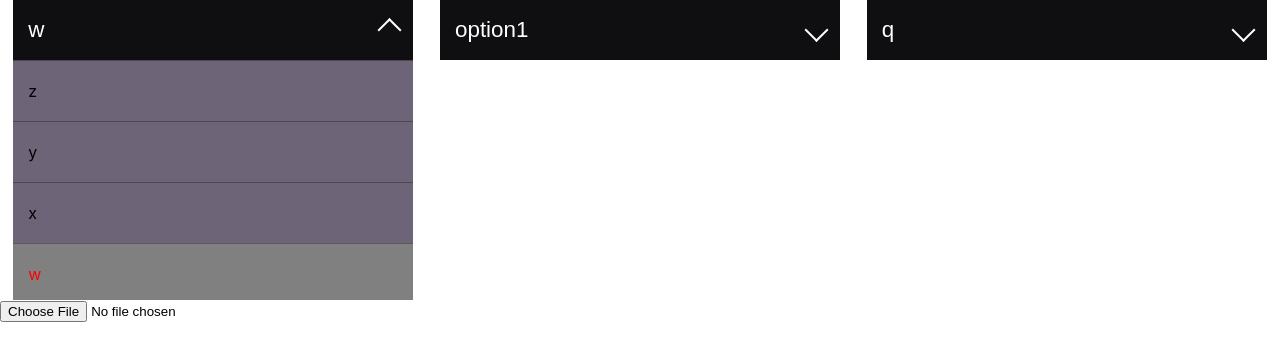
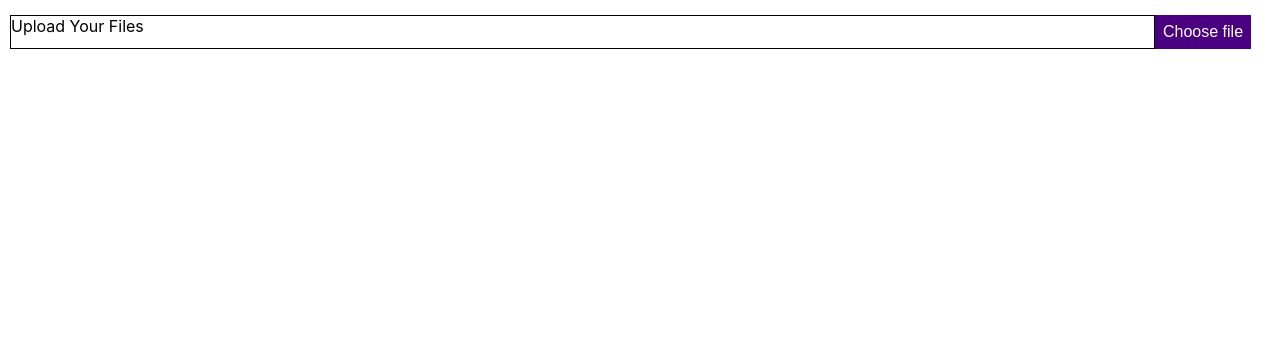
Before and after one commit to waquarmahboob4/CustomComponentEazyDiner, a React (Create React App) app: page / in a window 1280 px wide. Shown: the top 360 px of the page. Built offline with nearby package versions, Linux system fonts and the light colour scheme.

Commit message:
fileUpload Task Completed

```diff
--- a/src/App.jsx
+++ b/src/App.jsx
@@ -42,7 +42,7 @@ function App() {
 
         /> */}
 
-        <DropdownOne
+        {/* <DropdownOne
           id="2"
           optionVisbility={optionVisbility}
           setOptionVisbility={setOptionVisbility}
@@ -73,7 +73,7 @@ function App() {
           optionList={data3}
           onMount={(selectedValue,data)=>{
           }}
-        /><br/>
+        /><br/> */}
 
 
         {/*
--- a/src/Components/FileUpload/index.css
+++ b/src/Components/FileUpload/index.css
@@ -0,0 +1,22 @@
+#uploadLabel {
+    background-color: indigo;
+    color: white;
+    padding: 0.5rem;
+    font-family: sans-serif;
+    cursor: pointer;
+  }
+  .uploadText{
+    width:90%;
+    border:1px solid black;
+    padding:0.5 rem;
+  }
+
+
+  .uploadedFileList{
+    background-color: #fee4c3;
+    width:95%;
+    margin:10px;
+     padding: 5px 10px;
+    display: flex;
+
+  }
--- a/src/Components/FileUpload/index.jsx
+++ b/src/Components/FileUpload/index.jsx
@@ -1,43 +1,86 @@
-import {useState } from "react";
-import './index.css'
+import { useState } from "react";
+import "./index.css";
 
-
-const Dropdown= () =>{
+const Dropdown = () => {
   const [uploadedFile, setUploadedFile] = useState([]);
-
 
   const handleFileChange = (e) => {
     if (e.target.files) {
-            setUploadedFile([...uploadedFile,e.target.files[0]])
-
+      setUploadedFile([...uploadedFile, e.target.files[0]]);
     }
   };
 
   const deleteFile = (ind) => {
     const confirmBox = window.confirm(
       "Do you really want to delete this file?"
-      )
+    );
     if (confirmBox === true) {
-        let newFile=uploadedFile.filter((file,index)=>ind!==index)
-        setUploadedFile(newFile)
+      let newFile = uploadedFile.filter((file, index) => ind !== index);
+      setUploadedFile(newFile);
     }
+  };
+
+  return (
+    <>
+      <div style={{ display: "flex" ,marginLeft: '10px',marginTop:'15px'}}>
+        <input type="file" id="upload" onChange={handleFileChange} hidden />
+
+        <div type="text" className="uploadText">
+          Upload Your Files
+        </div>
+
+        <label id="uploadLabel" htmlFor="upload">
+          Choose file
+        </label>
+
+      </div>
+      {uploadedFile.map((file, ind) => (
+        <div className="uploadedFileList" key={ind} >
+          <p style={{flex:'100%'}}>{file.name}</p>
 
 
 
-      };
+          {/* <button
+
+            // style={{ color: "red" }}
+          > */}
+
+           <svg
+             style={{margin:'16px 0px', color:'red'}}
+            onClick={() => {
+              deleteFile(ind);
+            }} fill="red" version="1.1" id="Capa_1" xmlns="http://www.w3.org/2000/svg"
+	 width="20px" height="18px" viewBox="0 0 482.428 482.429"
+	>
+<g>
+	<g>
+		<path d="M381.163,57.799h-75.094C302.323,25.316,274.686,0,241.214,0c-33.471,0-61.104,25.315-64.85,57.799h-75.098
+			c-30.39,0-55.111,24.728-55.111,55.117v2.828c0,23.223,14.46,43.1,34.83,51.199v260.369c0,30.39,24.724,55.117,55.112,55.117
+			h210.236c30.389,0,55.111-24.729,55.111-55.117V166.944c20.369-8.1,34.83-27.977,34.83-51.199v-2.828
+			C436.274,82.527,411.551,57.799,381.163,57.799z M241.214,26.139c19.037,0,34.927,13.645,38.443,31.66h-76.879
+			C206.293,39.783,222.184,26.139,241.214,26.139z M375.305,427.312c0,15.978-13,28.979-28.973,28.979H136.096
+			c-15.973,0-28.973-13.002-28.973-28.979V170.861h268.182V427.312z M410.135,115.744c0,15.978-13,28.979-28.973,28.979H101.266
+			c-15.973,0-28.973-13.001-28.973-28.979v-2.828c0-15.978,13-28.979,28.973-28.979h279.897c15.973,0,28.973,13.001,28.973,28.979
+			V115.744z"/>
+		<path d="M171.144,422.863c7.218,0,13.069-5.853,13.069-13.068V262.641c0-7.216-5.852-13.07-13.069-13.07
+			c-7.217,0-13.069,5.854-13.069,13.07v147.154C158.074,417.012,163.926,422.863,171.144,422.863z"/>
+		<path d="M241.214,422.863c7.218,0,13.07-5.853,13.07-13.068V262.641c0-7.216-5.854-13.07-13.07-13.07
+			c-7.217,0-13.069,5.854-13.069,13.07v147.154C228.145,417.012,233.996,422.863,241.214,422.863z"/>
+		<path d="M311.284,422.863c7.217,0,13.068-5.853,13.068-13.068V262.641c0-7.216-5.852-13.07-13.068-13.07
+			c-7.219,0-13.07,5.854-13.07,13.07v147.154C298.213,417.012,304.067,422.863,311.284,422.863z"/>
+	</g>
+</g>
+</svg>
 
 
 
-      return (
-        <>
-        <div>
-          <input type="file" onChange={handleFileChange} />
 
 
 </div>
-          {uploadedFile.map((file,ind)=>(<p key={ind}>{file.name}<button onClick={()=>{deleteFile(ind)}} style={{color:'red'}}>X</button></p>))}
+
+      ))}
     </>
   );
-    }
+};
 
 export default Dropdown;
```
Lines whose indentation alone changed are shown as unchanged.
